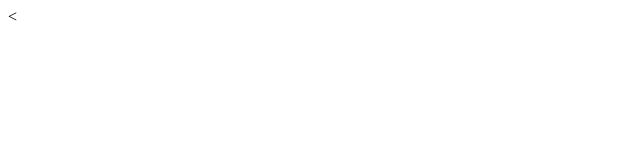
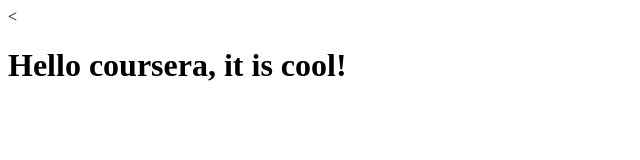
Before and after one commit to drightchao/coursera-test-repo, a plain HTML site: page site/index.html in a window 1280 px wide. Shown: the whole page, without its empty margins (0-640 px from the left). Drawn offline with Linux system fonts and the light colour scheme.

Commit message:
Small changes

```diff
--- a/site/index.html
+++ b/site/index.html
@@ -1,9 +1,9 @@
 <<!DOCTYPE html>
 <html>
 <head>
-	<title></title>
+	<title>Hello Coursera</title>
 </head>
 <body>
-
+	<h1>Hello coursera, it is cool!</h1>
 </body>
 </html>
```
